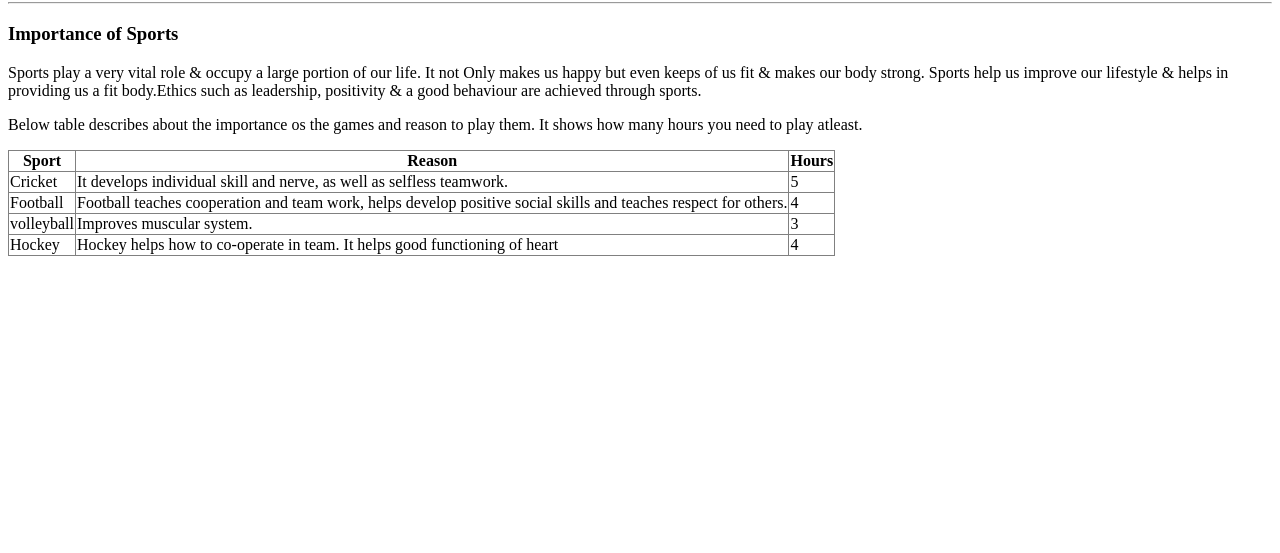
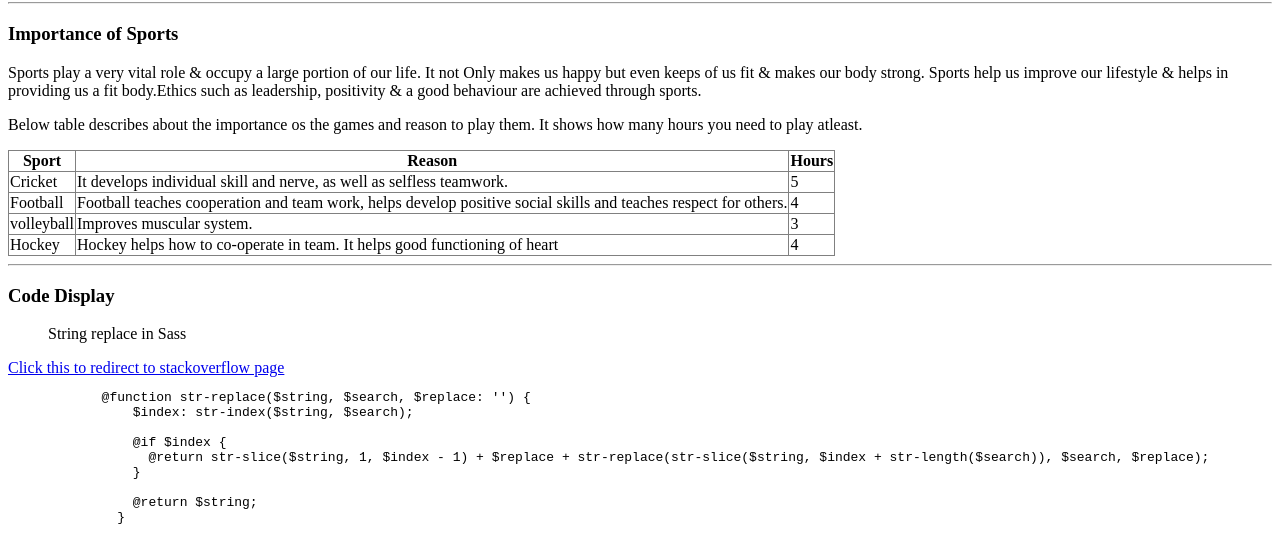
Before and after one commit to 44-563-WebApps-F23/44563-webapps-f23-assignment3-eluvakathirupathi, a plain HTML site: page index.html in a window 1280 px wide. Shown: the part 569-1122 px from the top of the page. Before the commit the page ends 833 px from the top, so only its background shows below. Drawn offline with Linux system fonts and the light colour scheme.

Commit message:
added codesnippet and stack overflow link

```diff
--- a/index.html
+++ b/index.html
@@ -71,5 +71,20 @@
                 <td>4</td>
             </tr>
         </table>
+        <hr>
+        <h3>Code Display</h3>
+        <blockquote>String replace in Sass</blockquote>
+        <a href="https://stackoverflow.com/questions/12728634/string-replace-in-sass">Click this to redirect to stackoverflow page</a>
+        <pre>
+            @function str-replace($string, $search, $replace: '') {
+                $index: str-index($string, $search);
+
+                @if $index {
+                  @return str-slice($string, 1, $index - 1) + $replace + str-replace(str-slice($string, $index + str-length($search)), $search, $replace);
+                }
+
+                @return $string;
+              }
+        </pre>
     </body>
 </html>
```
